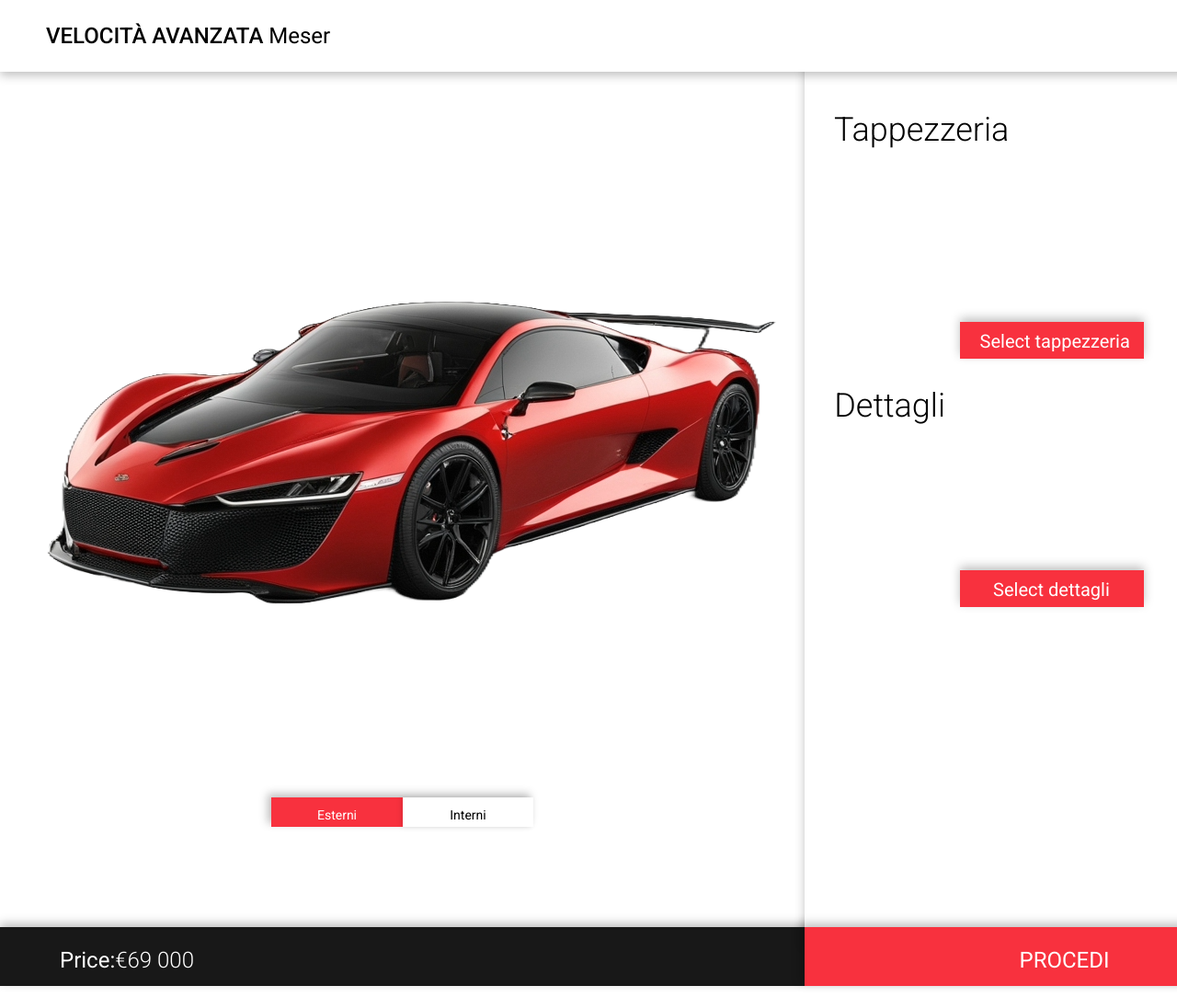
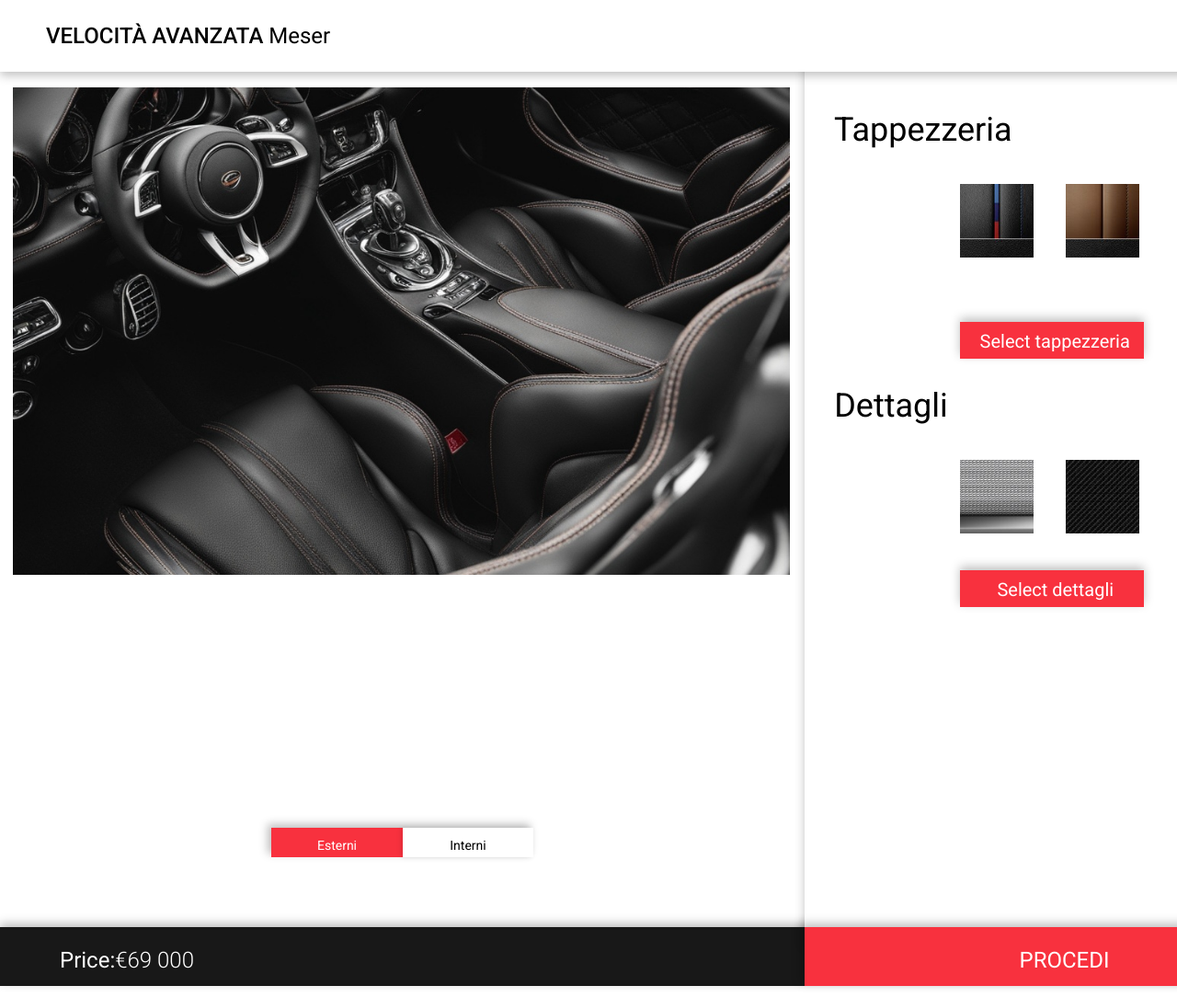
Before and after one commit to GiacomoZa/ProgettoVelocitaAvanzata, a PHP site: page /third-page.html in a window 1280 px wide; the page is wider, and only the part inside the window is pictured. Shown: that part at 92% size. Run offline with PHP 8.4, Linux system fonts and the light colour scheme.

Commit message:
pag3-finalGrafica

```diff
--- a/personalizza/styles/third-page.css
+++ b/personalizza/styles/third-page.css
@@ -112,7 +112,7 @@ body {
   height: 3.2rem;
   position: absolute;
   left: 29.5rem;
-  top: 80%;
+  top: 83%;
   border: solid 0 #000000;
   box-sizing: border-box;
   box-shadow: -0.4rem -0.4rem 1rem rgba(0, 0, 0, 0.25);
@@ -123,7 +123,7 @@ body {
   height: 3.2rem;
   position: absolute;
   left: 43.8rem;
-  top: 80%;
+  top: 83%;
   border: solid 0 #000000;
   box-sizing: border-box;
   box-shadow: -0.2rem 0 0.5rem rgba(0, 0, 0, 0.1000000015);
@@ -148,33 +148,33 @@ body {
   color: #000000;
   font-family: Roboto, 'Source Sans Pro';
 }
-.first-page-3kr .motore-T58 {
+.first-page-3kr .tappezzeria-T58 {
   width: 11.4rem;
   height: 4.3rem;
   position: absolute;
   left: 90.7rem;
   top: 12rem;
   font-size: 3.6rem;
-  font-weight: 300;
+  font-weight: 400;
   line-height: 1.1725;
   color: #000000;
   font-family: Roboto, 'Source Sans Pro';
   white-space: nowrap;
 }
-.first-page-3kr .pacchetto-9Cr {
+.first-page-3kr .dettagli-9Cr {
   width: 16rem;
   height: 4.3rem;
   position: absolute;
   left: 63%;
   top: 42rem;
   font-size: 3.6rem;
-  font-weight: 300;
+  font-weight: 400;
   line-height: 1.1725;
   color: #000000;
   font-family: Roboto, 'Source Sans Pro';
   white-space: nowrap;
 }
-.first-page-3kr .select-motore-Czz {
+.first-page-3kr .select-tappezzeria-Czz {
   width: 15rem;
   height: 2.4rem;
   position: absolute;
@@ -187,11 +187,11 @@ body {
   font-family: Roboto, 'Source Sans Pro';
   white-space: nowrap;
 }
-.first-page-3kr .select-pacchetto-X1g {
+.first-page-3kr .select-dettagli-X1g {
   width: 15rem;
   height: 2.4rem;
   position: absolute;
-  left: 74.2%;
+  left: 74.5%;
   top: 63rem;
   text-align: center;
   font-size: 2rem;
@@ -221,7 +221,7 @@ body {
   height: 1.7rem;
   position: absolute;
   left: 34.45rem;
-  top: 81%;
+  top: 84%;
   text-align: center;
   font-size: 1.4rem;
   font-weight: 400;
@@ -236,7 +236,7 @@ body {
   height: 1.7rem;
   position: absolute;
   left: 48.9rem;
-  top: 81%;
+  top: 84%;
   text-align: center;
   font-size: 1.4rem;
   font-weight: 400;
@@ -247,11 +247,43 @@ body {
   white-space: nowrap;
 }
 .first-page-3kr .foto1-2-ikN {
-  width: 85rem;
-  height: 41.3rem;
+  width: 84.5rem;
+  height: 53rem;
   position: absolute;
-  left: 0;
-  top: 28%;
+  left: 1%;
+  top: 9.5rem;
   object-fit: cover;
   vertical-align: top;
 }
+.first-page-3kr .pelleNera {
+  width: 80px;
+  height: 80px;
+  position: absolute;
+  left: 72.5%;
+  top: 20rem;
+  vertical-align: top;
+}
+.first-page-3kr .pelleMarrone {
+  width: 80px;
+  height: 80px;
+  position: absolute;
+  left: 80.5%;
+  top: 20rem;
+  vertical-align: top;
+}
+.first-page-3kr .aluminium {
+  width: 80px;
+  height: 80px;
+  position: absolute;
+  left: 72.5%;
+  top: 50rem;
+  vertical-align: top;
+}
+.first-page-3kr .carbonFiber {
+  width: 80px;
+  height: 80px;
+  position: absolute;
+  left: 80.5%;
+  top: 50rem;
+  vertical-align: top;
+}
--- a/personalizza/third-page.html
+++ b/personalizza/third-page.html
@@ -16,7 +16,7 @@
   </div>
   <p class="price-69-000-HYi">
     <span class="price-69-000-HYi-sub-0">Price:</span>
-    <span class="price-69-000-HYi-sub-1"> €69 000</span>
+    <span class="price-69-000-HYi-sub-1"> €69 000</span>   <!--da modificare in base all'opzional-->
   </p>
   <div class="rectangle-1-AW2">
   </div>
@@ -36,13 +36,17 @@
     <span class="velocit-avanzata-meser-P3L-sub-0">VELOCITÀ AVANZATA </span>
     <span class="velocit-avanzata-meser-P3L-sub-1">Meser</span>
   </p>
-  <p class="motore-T58">Tappezzeria</p>
-  <p class="pacchetto-9Cr">Dettagli</p>
-  <p class="select-motore-Czz">Select tappezzeria</p>
-  <p class="select-pacchetto-X1g">Select dettagli</p>
+  <p class="tappezzeria-T58">Tappezzeria</p>
+  <img class="pelleNera" src="./assets/blackLeather.png" alt="pelleNera">
+  <img class="pelleMarrone" src="./assets/brownLeather.png" alt="pelleMarrone">
+  <p class="dettagli-9Cr">Dettagli</p>
+  <img class="aluminium" src="./assets/aluminium.png" alt="Aluminium">
+  <img class="carbonFiber" src="./assets/carbonFiber.png" alt="carbonFiber">
+  <p class="select-tappezzeria-Czz">Select tappezzeria</p>
+  <p class="select-dettagli-X1g">Select dettagli</p>
   <p class="procedi-1hY">PROCEDI</p>
   <p class="esterni-KCS">Esterni</p>
   <p class="interni-Qjg">Interni</p>
-  <img class="foto1-2-ikN" src="./assets/foto1-2.png"/>
+  <img class="foto1-2-ikN" src="./assets/interniNeri.jpeg"/>
 </div>
 </body>
```
Also changed, not shown: personalizza/assets/aluminium.png (renamed from personalizza/assets/cosysec-5.png), personalizza/assets/bab-a8c4-40e5-89a0-37e9491f6a1f-1.png (deleted), personalizza/assets/blackLeather.png (renamed from personalizza/assets/cosysec-6.png), personalizza/assets/brownLeather.png (renamed from personalizza/assets/cosysec-7.png), personalizza/assets/carbonFiber.png (added), personalizza/assets/cosysec-1-Suk.png (deleted), personalizza/assets/cosysec-1.png (deleted), personalizza/assets/cosysec-2-MZx.png (deleted), personalizza/assets/cosysec-2-YhL.png (deleted), personalizza/assets/cosysec-2.png (deleted), personalizza/assets/cosysec-3-1.png (deleted), personalizza/assets/cosysec-4.png (deleted), personalizza/assets/interniMarroni.jpg (added), personalizza/assets/interniNeri.jpeg (added), 3 other files.
